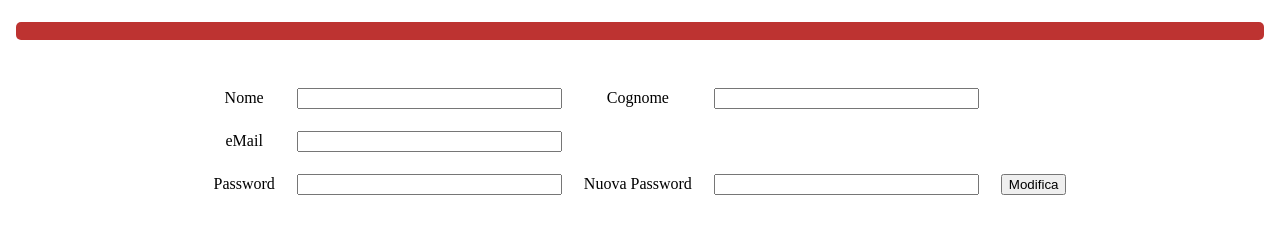
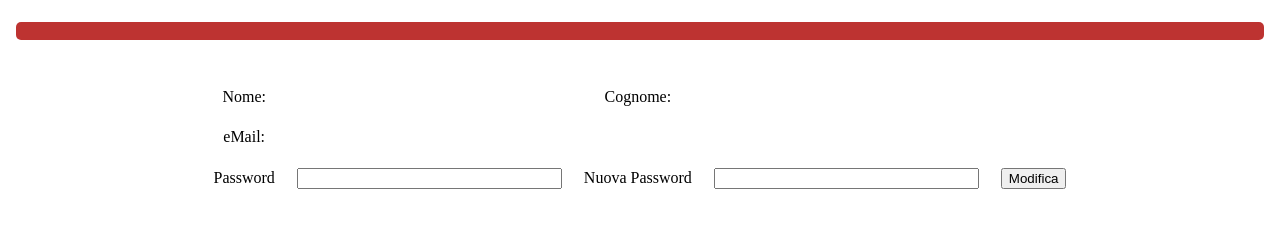
Before and after one commit to IsfetGIT/progetto, a plain HTML site: page usr.html in a window 1280 px wide. Shown: the part 170-404 px from the top of the page. Drawn offline with nearby package versions, Linux system fonts and the light colour scheme; a web font is replaced by a local one.

Commit message:
aggiunta funzione dati in base a utente collegato

```diff
--- a/javascript/logic.js
+++ b/javascript/logic.js
@@ -80,3 +80,16 @@ function loginU() {
         alert("Credenziali Errate !!!");
     }
 }
+
+function setDatiUtenteColl()  {
+    utente = JSON.parse(sessionStorage.getItem("utenteColl"));
+    document.getElementById("nome").innerHTML = utente.nome;
+    document.getElementById("cognome").innerHTML = utente.cognome;
+    document.getElementById("mail").innerHTML = utente.mail;
+
+    /*document.getElementsByName("nome")[0] = utente.nome;
+    document.getElementsByName("cognome")[0] = utente.cognome;
+    document.getElementsByName("Mail")[0] = utente.mail;
+    */
+
+}
--- a/usr.html
+++ b/usr.html
@@ -4,6 +4,7 @@
 	<head>
 		<meta charset="utf-8" />
 		<meta name="author" content="Michele Dilollo, Daniil Girleanu">
+		<script type="application/javascript" src="javascript/logic.js"></script>
 		<link href="./CSS/contactStyle.css" rel="stylesheet" type="text/css">
 		<link href="https://fonts.googleapis.com/css?family=Geo" rel="stylesheet">
 		<link rel="shortcut icon" href="./immagini/favicon.ico" type="image/x-icon" />
@@ -68,13 +69,13 @@
 		<div>
 			<table id="t" border="0" cellpadding="10">
 				<tr>
-				<td align="center">Nome
-				<td><input type="text" name="nome" maxlength="10" size="30" readonly>
-				<td align="center">Cognome
-				<td><input type="text" name="cognome" maxlength="10" size="30" readonly>
+				<td align="center">Nome:
+				<td id="nome">
+				<td align="center">Cognome:
+				<td id = "cognome">
 				<tr>
-				<td align="center">eMail
-				<td><input type="text" name="Mail" maxlength="20" size="30" readonly>
+				<td align="center">eMail:
+				<td id="mail">
 				<tr>
 				<td align="center">Password
 				<td><input type="password" name="oldPass" maxlength="30" size="30">
@@ -82,6 +83,7 @@
 				<td><input type="password" name="newPass" maxlength="20" size="30">
 				<td><button type="button" id="modPass" onclick="">Modifica</button>
 			</table>
+			<script>setDatiUtenteColl()</script>
 			</div>
 		</div>
 	</body>
```
